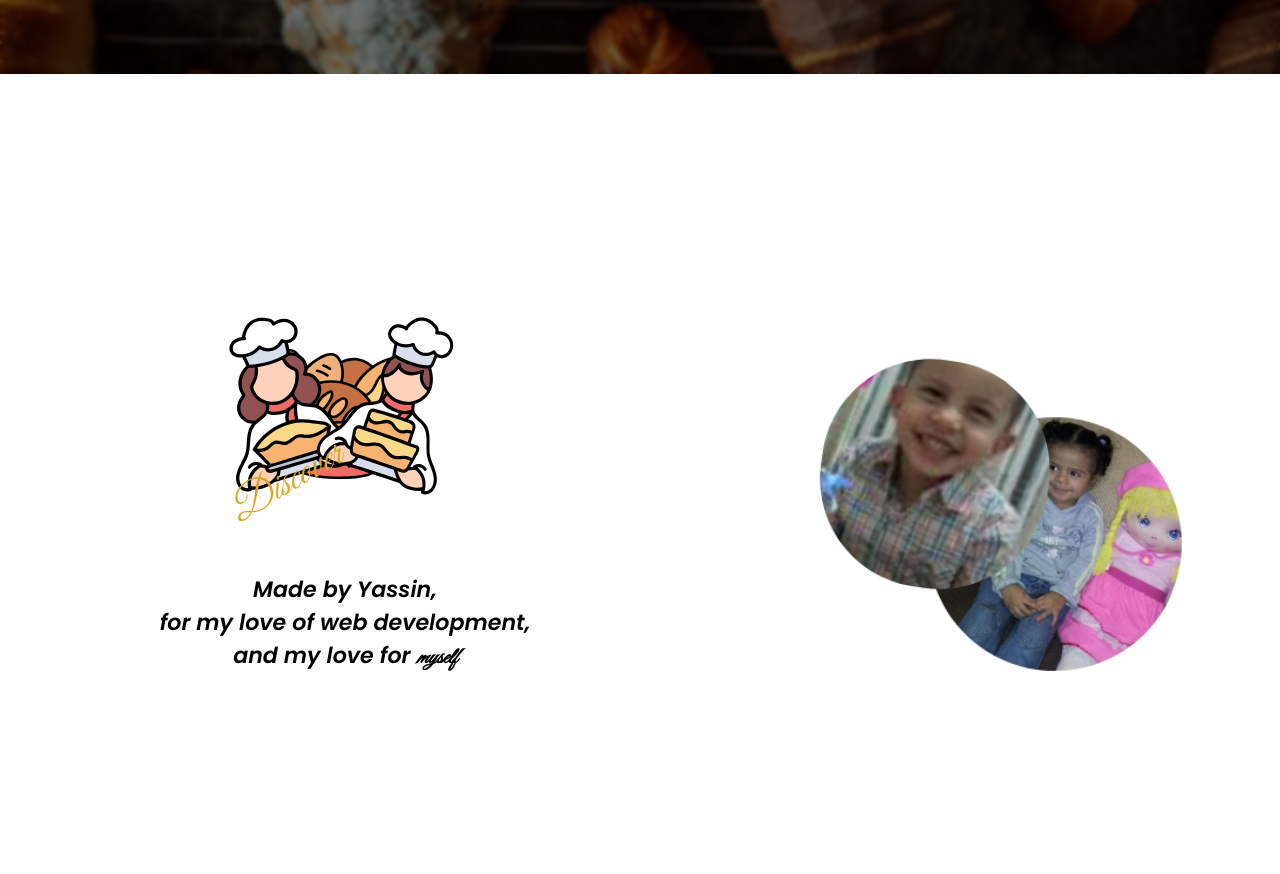
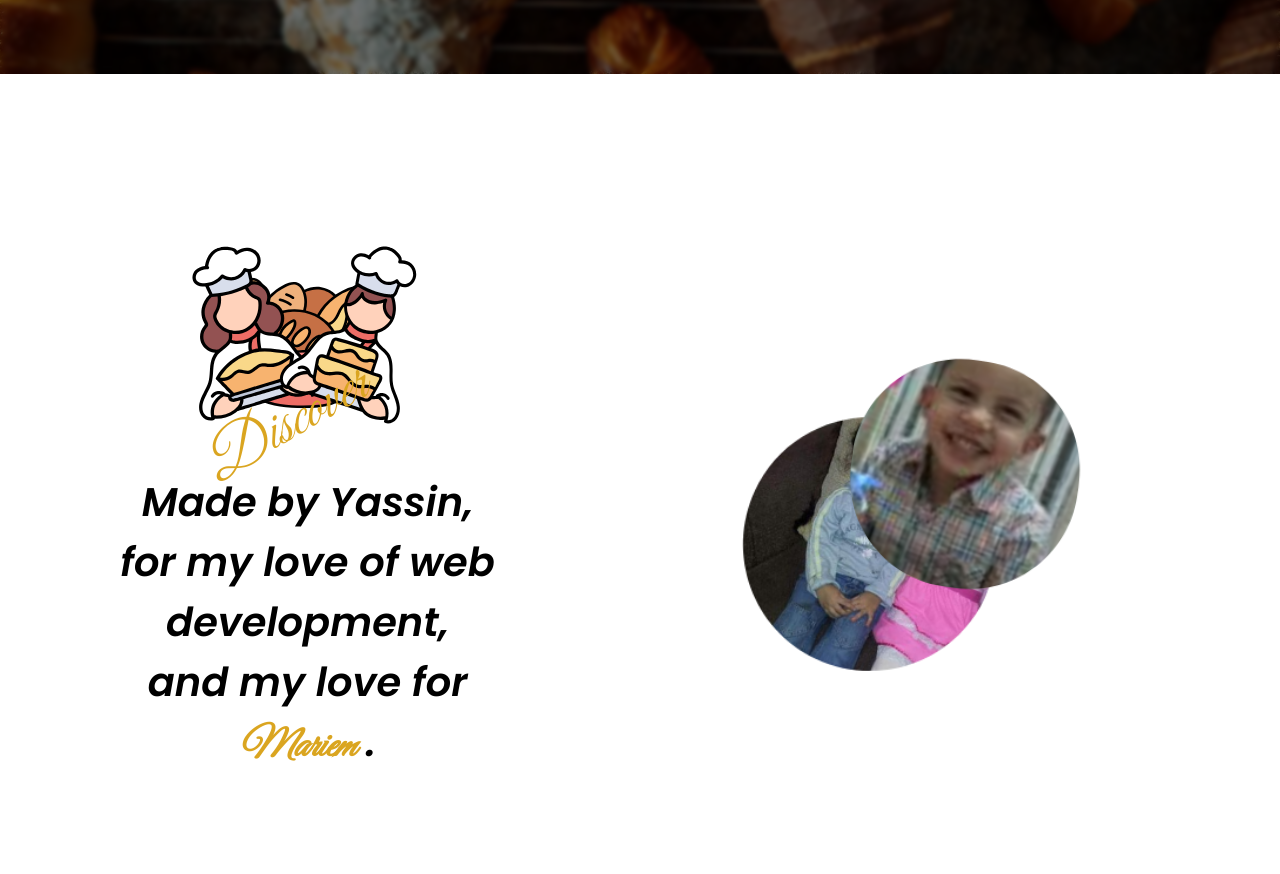
Before and after one commit to YassinWael/Farouk-Bakeries, a Flask app: page / in a window 1280 px wide. Shown: the part 726-1600 px from the top of the page. Run offline with Flask 3, Linux system fonts and the light colour scheme.

Commit message:
made it responsive (the photos)

```diff
--- a/static/styles/styles.css
+++ b/static/styles/styles.css
@@ -4,7 +4,7 @@
     --border-test:2px solid red;
     --border-test-2:2px solid blue;
     --border-test-3:2px solid yellow;
-    --font-size:clamp(20px,1.5vw + 3px,30px);
+    --font-size:clamp(40px,2vw + 3px,45px);
     --header-font-size:clamp(30px,3vw + 3px,50px);
 
 
@@ -68,6 +68,8 @@ p {
   font-size: var(--header-font-size);
   color: white;
   font-family: 'Poppins';
+
+
 }
 
 body {
@@ -162,6 +164,8 @@ picture * {
   align-items: center;
   flex-wrap: wrap;
   padding: 50px;
+  /* border: 5px dotted green; */
+  padding-left: 0;
 }
 
 #story p {
@@ -196,20 +200,20 @@ picture * {
 }
 .avatars img:first-child {
 
-  top: 20px;
+  top: 50px;
   left: 30px;
   z-index: 1;
 
 }
 
 .avatars img:nth-child(2) {
-  top: 20px;
+  top: 50px;
   left:150px;
   z-index: 1;
 }
 
 .avatars img:nth-child(3) {
-  top: 71px;
+  top: 101px;
   left: 121px;
   z-index: -1;
 }
@@ -219,8 +223,8 @@ picture * {
   font-family: 'Great Vibes';
   font-size: var(--header-font-size);
   position: absolute;
-  top: 180px;
-  left: 80px;
+  top: 210px;
+  left: 90px;
   font-weight: normal;
   transform: rotate(-30deg);
   z-index: 4;
@@ -230,7 +234,7 @@ picture * {
   position: relative;
   /* border: var(--border-test); */
   width: 50%;
-  min-width: 500px;
+  min-width: 400px;
   min-height: 350px;
 
 }
@@ -238,14 +242,33 @@ picture * {
 .pfp * {
   position: absolute;
   top: 0;
+  transition: all .3s ease;
+}
+.pfp img:hover {
+  transform: scale(1.1);
+
 }
 
+/* girl */
 .pfp img:first-child {
-  right: 0;
+  left: 80px;
   top: 70px;
 
 }
 
 .pfp img:last-child {
-  right: 120px;
+  right: 90px;
 }
+
+
+@keyframes text-color {
+  from {
+    color: blue;
+  }
+
+  to {
+    color: red;
+  }
+}
+
+/* ToDo: add thecolor animation to mariem. */
--- a/templates/home.html
+++ b/templates/home.html
@@ -28,10 +28,10 @@
                 <img src="/static/images/girl.svg" alt="" width="210px" height="210px">
                 <img src="/static/images/boy.svg" alt="" width="210px" height="210px">
                 <img src="/static/images/bread.svg" alt="" width="140px" height="140px">
-                <p id="discover">Discover</p>
+                <p style="font-size: 60px !important" id="discover">Discover</p>
 
             </div>
-                <p style="font-size: var(--font-size); font-family:'Poppins';text-align:center;">Made by Yassin, <br> for my love of web development, <br> and my love for <span style="font-family: 'Great Vibes';">myself</span></p>
+                <p style="font-size: var(--font-size); font-family:'Poppins';text-align:center;">Made by Yassin, <br> for my love of web development, <br> and my love for <br><span style="font-family: 'Great Vibes'; color:var(--primary-color);">Mariem</span>     .</p>
         </div>
 
         <div class="pfp">
```
